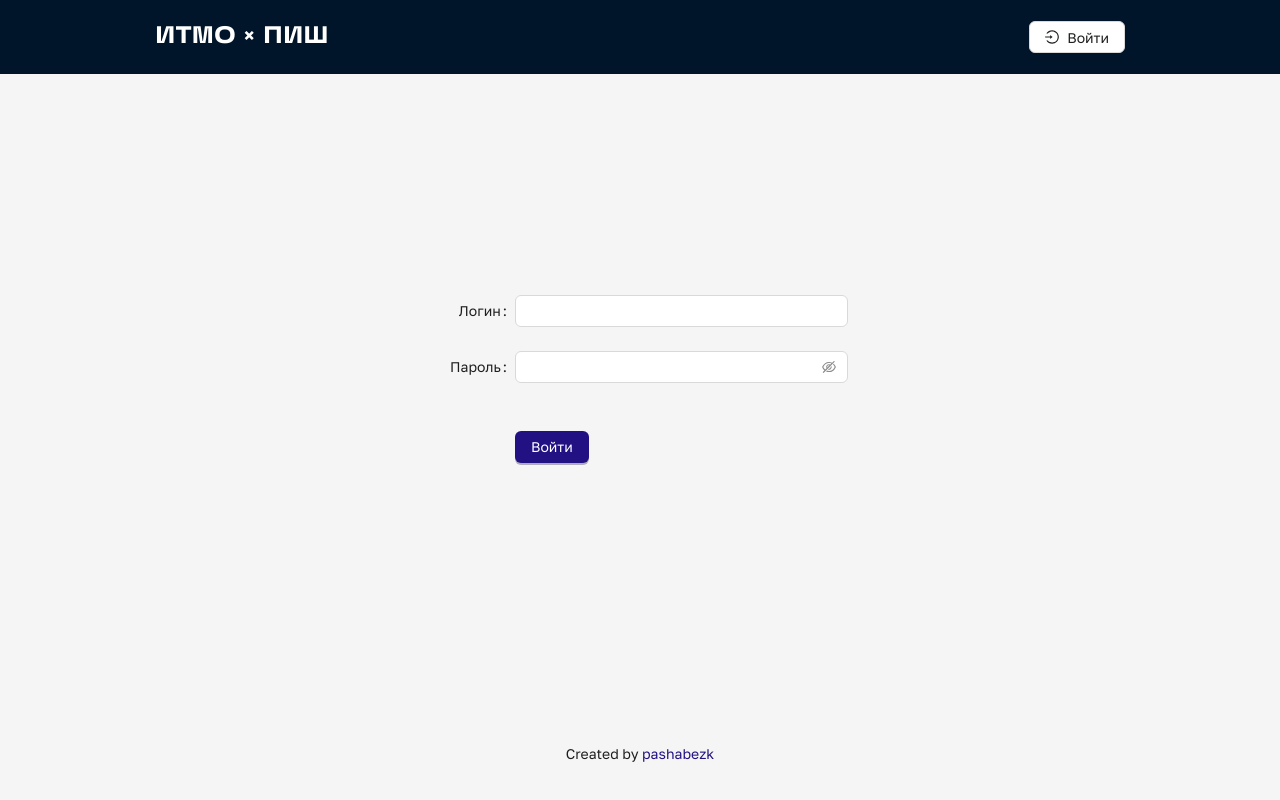
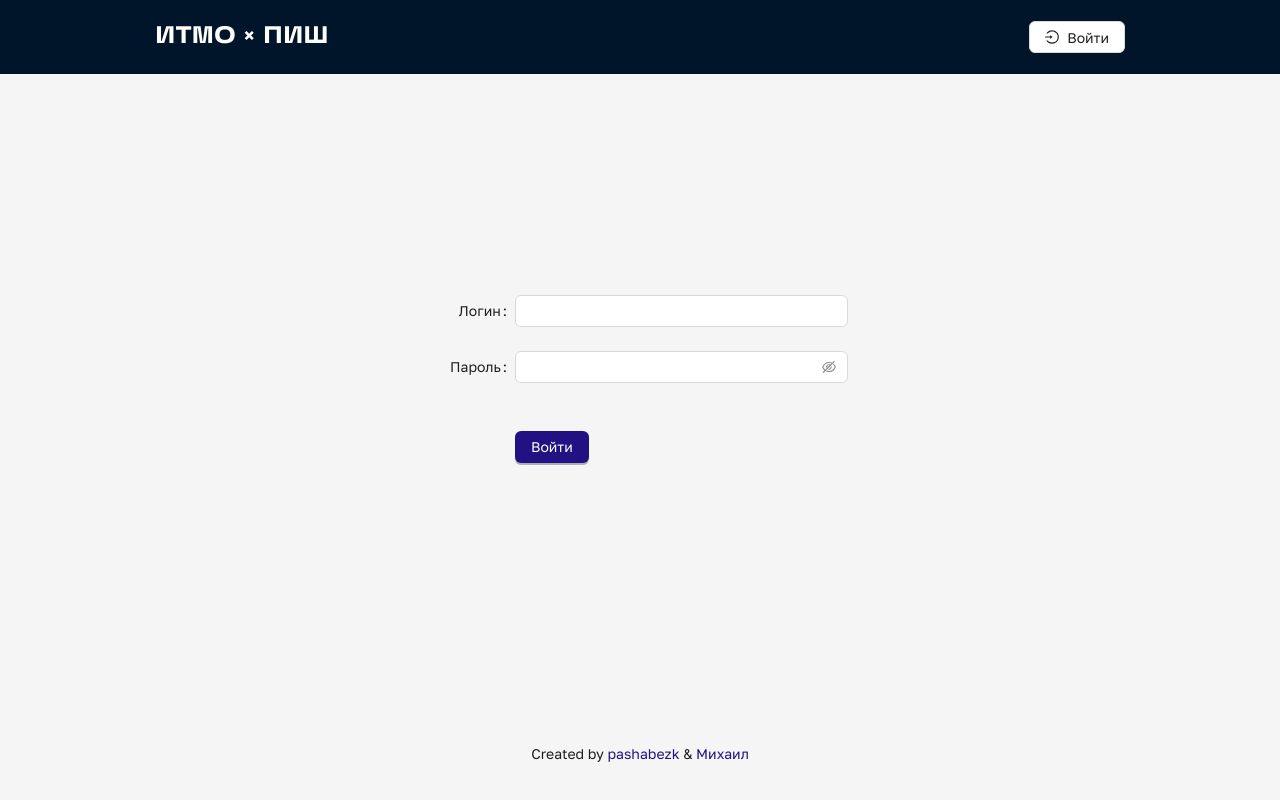
Before and after one commit to pashabezk/ICT-hack-V-frontend, a React (Create React App) app: page /#/login in a window 1280 px wide. Built offline with nearby package versions, Linux system fonts and the light colour scheme.

Commit message:
change footer

```diff
--- a/src/Components/Footer/Footer.jsx
+++ b/src/Components/Footer/Footer.jsx
@@ -4,7 +4,7 @@ import styles from "./Footer.module.css"
 const AppFooter = () => {
 	return (
 		<div className={styles.mainFooter}>
-			<p>Created by <a href="https://pashabezk.github.io/MainPage" target="_blank" rel="noreferrer">pashabezk</a></p>
+			<p>Created by <a href="https://pashabezk.github.io/MainPage" target="_blank" rel="noreferrer">pashabezk</a> & <a href="https://github.com/madpenguinw" target="_blank" rel="noreferrer">Михаил</a></p>
 		</div>
 	);
 }
```
